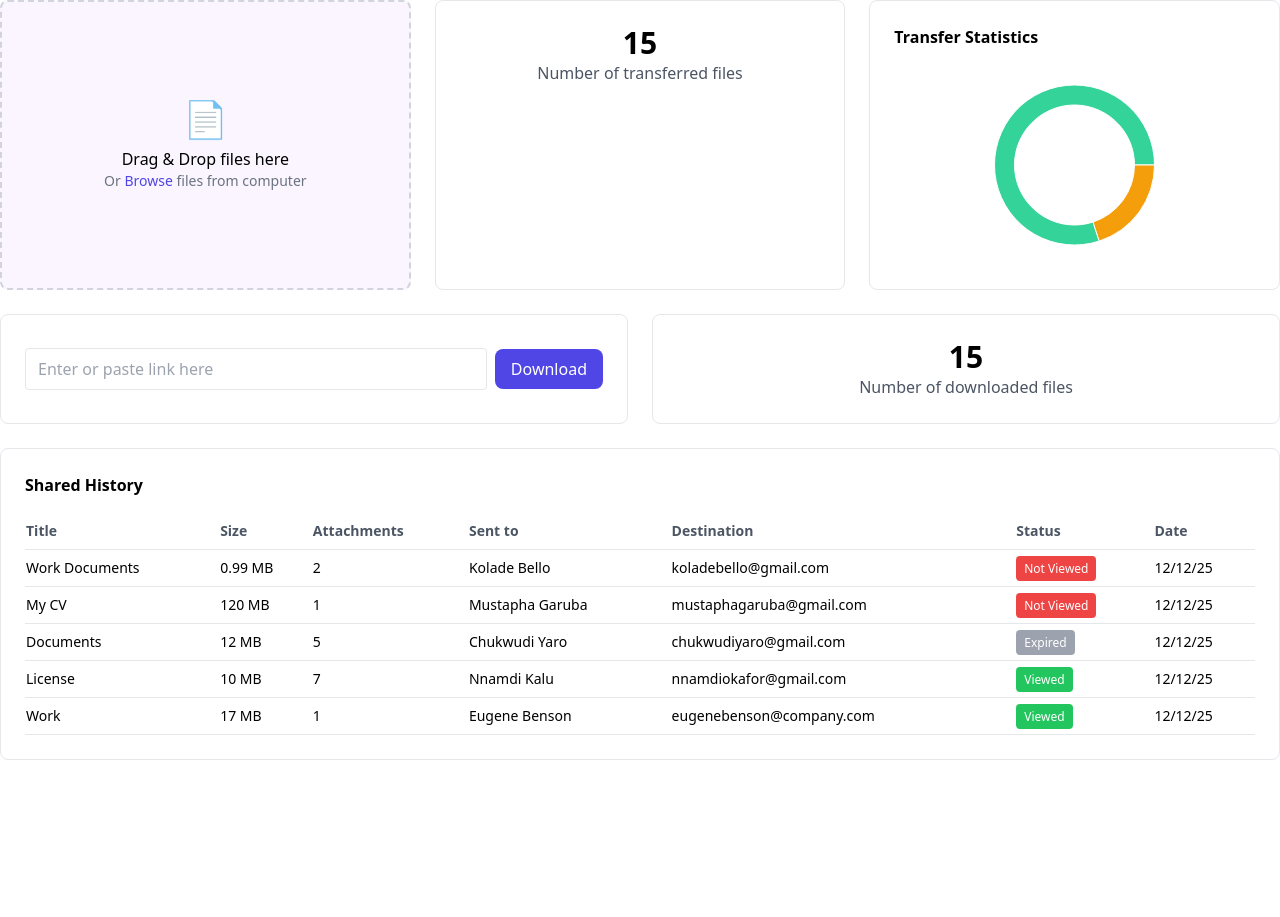
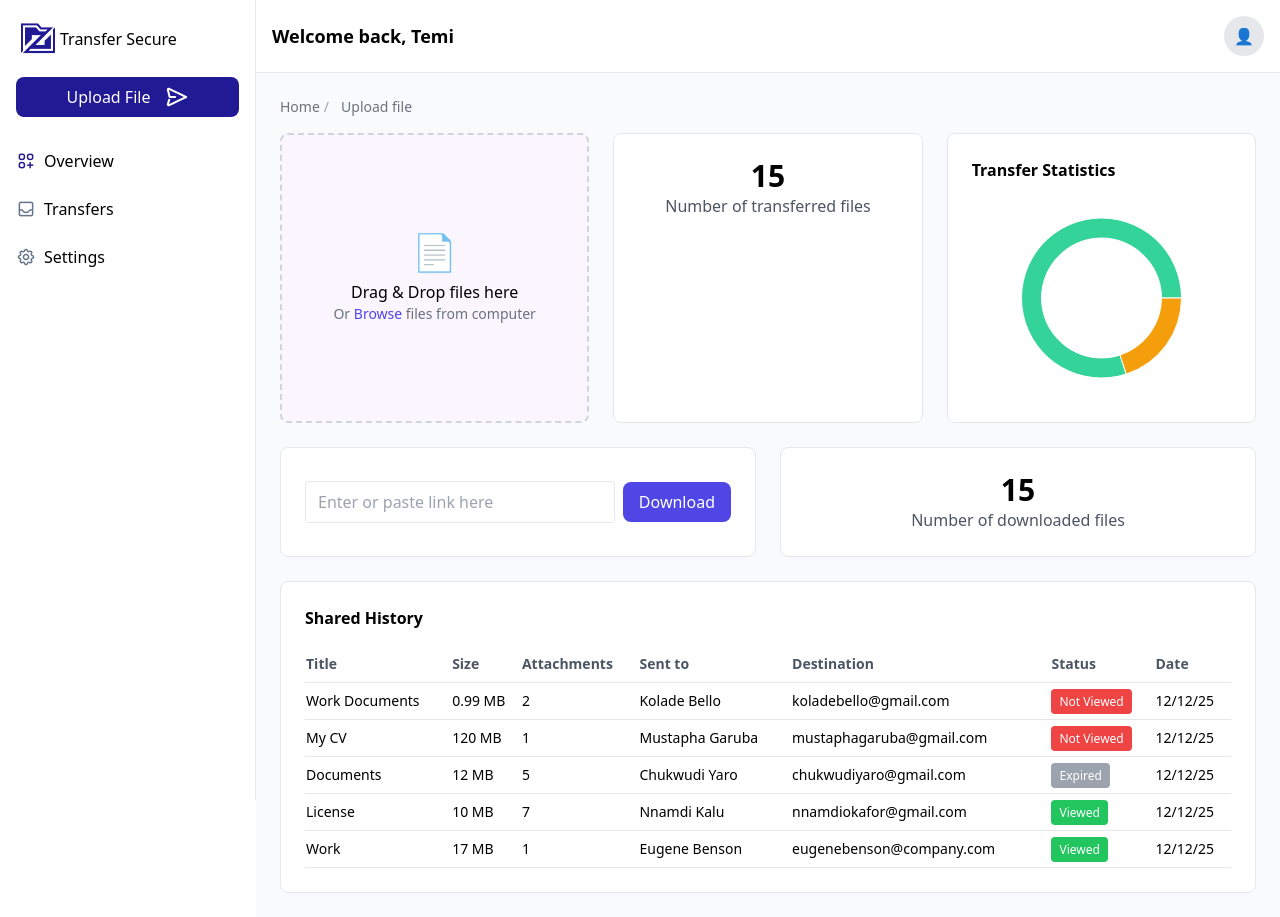
Before and after one commit to Gracetemitope/TransferSecure, a React (Create React App) app in the folder transfersecure-client/: page / in a window 1280 px wide. Before the commit the page ends 800 px from the top, so only its background shows below. Built offline with nearby package versions, Linux system fonts and the light colour scheme.

Commit message:
add header and side bar components to dashboard, fix issue with transfer files

```diff
--- a/transfersecure-client/src/pages/Dashboard.js
+++ b/transfersecure-client/src/pages/Dashboard.js
@@ -5,12 +5,21 @@ import DownloadFile from "../components/Dashboard/DownloadFile";
 import StatsCard from "../components/Dashboard/StatsCard";
 import TransferStats from "../components/Dashboard/TransferStats";
 import SharedHistory from "../components/Dashboard/SharedHistory";
+import BreadCrumb from "../components/BreadCrumb";
 
 function Dashboard() {
     return (
-        <div>
-            {/*<Sidebar />*/}
-            {/*<Navbar />*/}
+            <div className="flex h-screen">
+                <Sidebar />
+                <div className="flex-1 flex flex-col">
+                    <Navbar />
+                    <main className={"p-6 flex-1 bg-gray-50"}>
+                        <BreadCrumb
+                            items={[
+                                { label: "Home", to: "/"},
+                                { label: "Upload file"}
+                            ]}
+                        />
             <div className="space-y-6">
                 <div className="grid grid-cols-1 lg:grid-cols-3 gap-6">
                     <FileUpload />
@@ -22,8 +31,11 @@ function Dashboard() {
                     <StatsCard title="Number of downloaded files" value={15} />
                 </div>
                 <SharedHistory />
+            {/*</div>*/}
+        </div>
+            </main>
             </div>
-        </div>
+            </div>
     )
 }
 export default Dashboard;
--- a/transfersecure-client/src/pages/TransferFile.js
+++ b/transfersecure-client/src/pages/TransferFile.js
@@ -56,12 +56,13 @@ function TransferFile() {
                         { label: "Upload file"}
                     ]}
                 />
-                <UploadSuccess />
+                {/*<UploadSuccess />*/}
                 <div className={"bg-white rounded-lg shadow p-6"}>
                     <div className={"grid gird-cols-1 md:grid-cols-2 gap-6"}>
                         <div className={"space-y-4"}>
                             <input
                                 type="text"
+                                name="filename"
                                 placeholder="File name"
                                 className={"w-full rounded-full border border-gray-200 px-4 py-3 focus:outline-none focus:shadow-outline"}
                                value={formState.filename}
@@ -70,6 +71,7 @@ function TransferFile() {
                                 />
                             <input
                                 type="email"
+                                name="email"
                                 placeholder="Recipient's email address"
                                 className="w-full rounded-full border border-gray-200 px-4 py-3 focus:outline-none focus:ring-2 focus:ring-indigo-500"
                                 value={formState.email}
```
